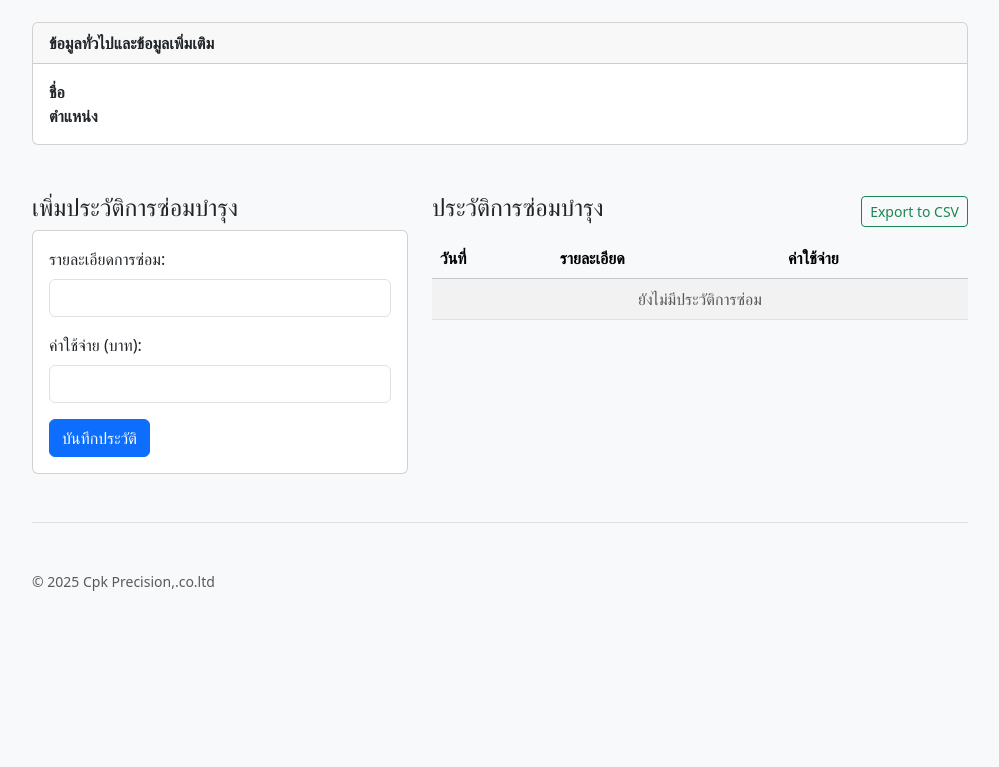
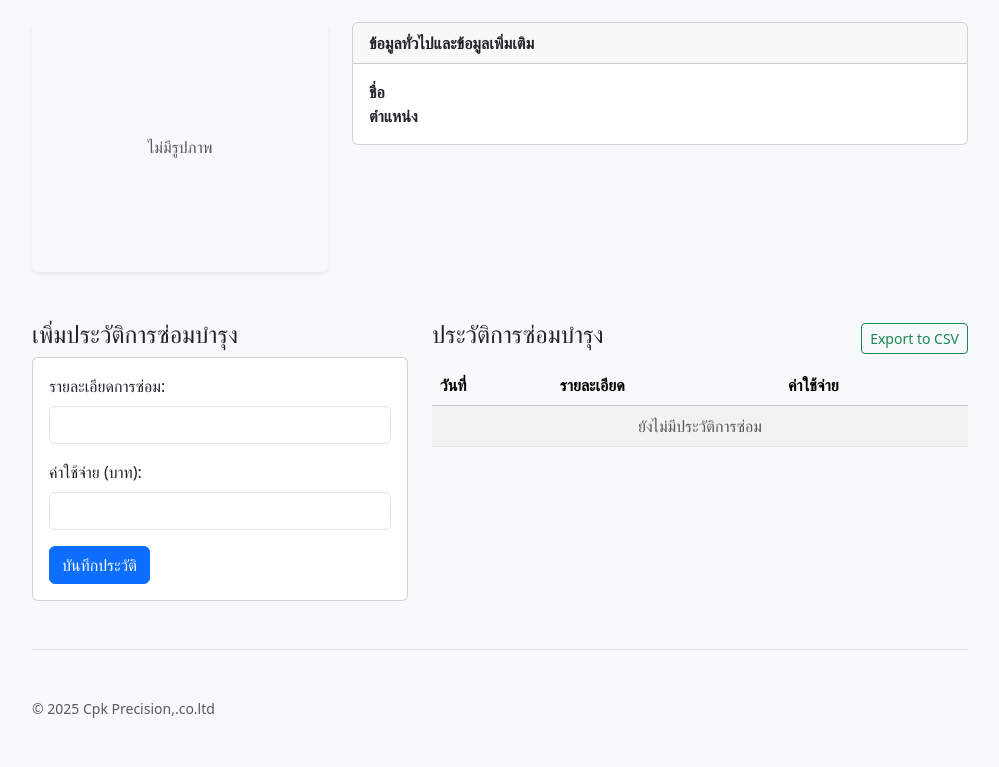
Before and after one commit to Semi-engineer/pm_app, a Flask app: template templates/asset_detail.html in a window 1280 px wide. Shown: the part 159-926 px from the top of the page, without its empty margins (140-1139 px from the left). Before the commit the page ends 750 px from the top, so only its background shows below. Run offline with Flask 3, Linux system fonts and the light colour scheme; the template is opened without the code that fills it, so the values that code supplies are empty.

Commit message:
feat: Add asset management features
This commit introduces new features for managing assets within the application.
Key changes include:
- Updated `.gitignore` to ignore new files.
- Modified `app.py` to add routes and logic for asset creation, viewing, editing, and deletion.
- Updated `schema.sql` to include a new `assets` table.
- Modified `templates/asset_detail.html` to display asset information.
- Modified `templates/edit_asset.html` to provide a form for editing assets.
- Modified `templates/index.html` to link to asset management pages.

```diff
--- a/app.py
+++ b/app.py
@@ -5,19 +5,35 @@ import functools
 import click
 import io
 import csv
-from flask import Flask, render_template, request, redirect, url_for, g, flash, jsonify, session, Response
+from flask import Flask, render_template, request, redirect, url_for, g, flash, jsonify, session, Response, send_from_directory
 from werkzeug.security import check_password_hash, generate_password_hash
+from werkzeug.utils import secure_filename
 from datetime import date, timedelta, datetime
 from collections import Counter
 
+# --- App Configuration ---
 app = Flask(__name__)
 app.secret_key = 'a-super-secret-key-that-you-should-change'
+
+# Configuration for File Uploads
+UPLOAD_FOLDER = os.path.join(app.root_path, 'uploads')
+ALLOWED_EXTENSIONS = {'png', 'jpg', 'jpeg', 'gif'}
+app.config['UPLOAD_FOLDER'] = UPLOAD_FOLDER
+
 DATABASE = os.path.join(app.instance_path, 'maintenance.db')
 
+# --- Initial Setup ---
 try:
     os.makedirs(app.instance_path)
+    os.makedirs(app.config['UPLOAD_FOLDER'])
 except OSError:
     pass
+
+# --- Helper Functions ---
+def allowed_file(filename):
+    """Checks if the file extension is allowed."""
+    return '.' in filename and \
+           filename.rsplit('.', 1)[1].lower() in ALLOWED_EXTENSIONS
 
 # --- Database Connection ---
 def get_db():
@@ -32,7 +48,7 @@ def close_connection(exception):
     if db is not None:
         db.close()
 
-# --- CLI Commands ---
+# --- CLI Commands (No Changes) ---
 @app.cli.command('init-db')
 def init_db_command():
     db = sqlite3.connect(DATABASE)
@@ -57,7 +73,7 @@ def create_admin_command(username, password):
     finally:
         db.close()
 
-# --- Decorators and Helpers ---
+# --- Decorators and Helpers (No Changes) ---
 def login_required(view):
     @functools.wraps(view)
     def wrapped_view(**kwargs):
@@ -75,12 +91,18 @@ def admin_required(view):
     return wrapped_view
 
 def get_all_technicians():
-    """Returns a list of all users with the 'technician' role."""
     db = get_db()
     technicians = db.execute("SELECT id, username FROM users WHERE role = 'technician' ORDER BY username").fetchall()
     return technicians
 
-# --- Authentication Routes ---
+# --- File Upload Serving Route (NEW) ---
+@app.route('/uploads/<filename>')
+@login_required
+def uploaded_file(filename):
+    """Provides access to uploaded files."""
+    return send_from_directory(app.config['UPLOAD_FOLDER'], filename)
+
+# --- Authentication Routes (No Changes) ---
 @app.route('/register', methods=('GET', 'POST'))
 def register():
     if request.method == 'POST':
@@ -126,38 +148,42 @@ def logout():
 @login_required
 def index():
     db = get_db()
-
     search_query = request.args.get('q', '')
-
     base_sql = "SELECT * FROM assets"
     params = []
-
     if search_query:
         search_term = f"%{search_query}%"
         base_sql += " WHERE name LIKE ? OR location LIKE ? OR custom_data LIKE ?"
         params.extend([search_term, search_term, search_term])
-
     base_sql += " ORDER BY id DESC"
-
     assets = db.execute(base_sql, params).fetchall()
-
     pm_due_assets = db.execute('SELECT * FROM assets WHERE next_pm_date IS NOT NULL AND next_pm_date != "" AND date(next_pm_date) <= date("now", "+7 days") ORDER BY next_pm_date ASC').fetchall()
     technicians = get_all_technicians()
-
     return render_template('index.html', assets=assets, pm_due_assets=pm_due_assets, technicians=technicians, search_query=search_query)
 
 @app.route('/add_asset', methods=['POST'])
 @login_required
 @admin_required
 def add_asset():
+    # --- Form data ---
     name, location = request.form['name'], request.form['location']
     next_pm_date = request.form.get('next_pm_date') or None
     pm_frequency_days = request.form.get('pm_frequency_days') or None
     technician_id = request.form.get('technician_id') or None
     custom_data = {k: v for k, v in zip(request.form.getlist('custom_key'), request.form.getlist('custom_value')) if k}
+
+    # --- File Upload Handling ---
+    image_filename = None
+    if 'asset_image' in request.files:
+        file = request.files['asset_image']
+        if file and file.filename != '' and allowed_file(file.filename):
+            image_filename = secure_filename(file.filename)
+            file.save(os.path.join(app.config['UPLOAD_FOLDER'], image_filename))
+
+    # --- Database Insert ---
     db = get_db()
-    db.execute('INSERT INTO assets (name, location, custom_data, next_pm_date, pm_frequency_days, technician_id) VALUES (?, ?, ?, ?, ?, ?)',
-               (name, location, json.dumps(custom_data), next_pm_date, pm_frequency_days, technician_id))
+    db.execute('INSERT INTO assets (name, location, custom_data, next_pm_date, pm_frequency_days, technician_id, asset_image_filename) VALUES (?, ?, ?, ?, ?, ?, ?)',
+               (name, location, json.dumps(custom_data), next_pm_date, pm_frequency_days, technician_id, image_filename))
     db.commit()
     flash(f'สินทรัพย์ "{name}" ถูกเพิ่มเข้าระบบเรียบร้อยแล้ว', 'success')
     return redirect(url_for('index'))
@@ -168,22 +194,36 @@ def add_asset():
 def edit_asset(asset_id):
     db = get_db()
     if request.method == 'POST':
+        # --- Form Data ---
         name, location = request.form['name'], request.form['location']
         next_pm_date = request.form.get('next_pm_date') or None
         pm_frequency_days = request.form.get('pm_frequency_days') or None
         technician_id = request.form.get('technician_id') or None
         custom_data = {k: v for k, v in zip(request.form.getlist('custom_key'), request.form.getlist('custom_value')) if k}
-        db.execute('UPDATE assets SET name = ?, location = ?, custom_data = ?, next_pm_date = ?, pm_frequency_days = ?, technician_id = ? WHERE id = ?',
-                   (name, location, json.dumps(custom_data), next_pm_date, pm_frequency_days, technician_id, asset_id))
+
+        # --- File Upload Handling ---
+        image_filename = request.form.get('current_image') # Keep old image by default
+        if 'asset_image' in request.files:
+            file = request.files['asset_image']
+            if file and file.filename != '' and allowed_file(file.filename):
+                # New file was uploaded, save it and update the filename
+                image_filename = secure_filename(file.filename)
+                file.save(os.path.join(app.config['UPLOAD_FOLDER'], image_filename))
+
+        # --- Database Update ---
+        db.execute('UPDATE assets SET name = ?, location = ?, custom_data = ?, next_pm_date = ?, pm_frequency_days = ?, technician_id = ?, asset_image_filename = ? WHERE id = ?',
+                   (name, location, json.dumps(custom_data), next_pm_date, pm_frequency_days, technician_id, image_filename, asset_id))
         db.commit()
         flash(f'ข้อมูลสินทรัพย์ "{name}" ถูกอัปเดตเรียบร้อยแล้ว', 'success')
         return redirect(url_for('asset_detail', asset_id=asset_id))
+
     asset_row = db.execute('SELECT * FROM assets WHERE id = ?', (asset_id,)).fetchone()
     asset = dict(asset_row)
     asset['custom_data'] = json.loads(asset['custom_data'])
     technicians = get_all_technicians()
     return render_template('edit_asset.html', asset=asset, technicians=technicians)
 
+# ... (my-tasks route is unchanged) ...
 @app.route('/my-tasks')
 @login_required
 def my_tasks():
@@ -194,6 +234,7 @@ def my_tasks():
         ORDER BY next_pm_date ASC
     """, (session['user_id'],)).fetchall()
     return render_template('my_tasks.html', tasks=tasks)
+
 
 @app.route('/asset/<int:asset_id>')
 @login_required
@@ -212,14 +253,25 @@ def asset_detail(asset_id):
 @admin_required
 def delete_asset(asset_id):
     db = get_db()
-    asset = db.execute('SELECT name FROM assets WHERE id = ?', (asset_id,)).fetchone()
-    asset_name = asset['name'] if asset else ''
-    db.execute('DELETE FROM maintenance_history WHERE asset_id = ?', (asset_id,))
-    db.execute('DELETE FROM assets WHERE id = ?', (asset_id,))
-    db.commit()
-    flash(f'สินทรัพย์ "{asset_name}" ถูกลบออกจากระบบเรียบร้อยแล้ว', 'success')
+    asset = db.execute('SELECT name, asset_image_filename FROM assets WHERE id = ?', (asset_id,)).fetchone()
+    if asset:
+        asset_name = asset['name']
+        # --- Delete associated image file ---
+        if asset['asset_image_filename']:
+            try:
+                os.remove(os.path.join(app.config['UPLOAD_FOLDER'], asset['asset_image_filename']))
+            except OSError as e:
+                print(f"Error deleting file {asset['asset_image_filename']}: {e}")
+
+        db.execute('DELETE FROM maintenance_history WHERE asset_id = ?', (asset_id,))
+        db.execute('DELETE FROM assets WHERE id = ?', (asset_id,))
+        db.commit()
+        flash(f'สินทรัพย์ "{asset_name}" และข้อมูลที่เกี่ยวข้องถูกลบออกจากระบบเรียบร้อยแล้ว', 'success')
+    else:
+        flash('ไม่พบสินทรัพย์ที่ต้องการลบ', 'error')
     return redirect(url_for('index'))
 
+# ... (perform_pm and add_maintenance routes are unchanged) ...
 @app.route('/perform_pm/<int:asset_id>', methods=['POST'])
 @login_required
 def perform_pm(asset_id):
@@ -247,6 +299,8 @@ def add_maintenance(asset_id):
     flash('เพิ่มประวัติการซ่อมบำรุงเรียบร้อยแล้ว', 'success')
     return redirect(url_for('asset_detail', asset_id=asset_id))
 
+
+# --- Dashboard & API Routes (No Changes) ---
 @app.route('/dashboard')
 @login_required
 def dashboard():
@@ -264,52 +318,41 @@ def pm_events_api():
 @login_required
 def reports():
     db = get_db()
-
     costs_by_month = db.execute("""
         SELECT strftime('%Y-%m', date) as month, SUM(cost) as total_cost
         FROM maintenance_history WHERE cost IS NOT NULL AND cost > 0
         GROUP BY month ORDER BY month;
     """).fetchall()
-
     cost_data = {
         'labels': [datetime.strptime(row['month'], '%Y-%m').strftime('%b %Y') for row in costs_by_month],
         'data': [row['total_cost'] or 0 for row in costs_by_month]
     }
-
     all_descriptions = db.execute("SELECT description FROM maintenance_history").fetchall()
     job_type_counts = Counter(
         'งาน PM' if 'PM' in row['description'] or 'บำรุงรักษาเชิงป้องกัน' in row['description']
         else 'งานซ่อมทั่วไป (CM)'
         for row in all_descriptions
     )
-
     job_type_data = {
         'labels': list(job_type_counts.keys()),
         'data': list(job_type_counts.values())
     }
-
     return render_template('reports.html', cost_data=cost_data, job_type_data=job_type_data)
 
 @app.route('/export_asset_history/<int:asset_id>')
 @login_required
 def export_asset_history(asset_id):
     db = get_db()
-
     asset = db.execute('SELECT name FROM assets WHERE id = ?', (asset_id,)).fetchone()
     if not asset:
         flash('ไม่พบสินทรัพย์ที่ต้องการ', 'error')
         return redirect(url_for('index'))
-
     history = db.execute('SELECT date, description, cost FROM maintenance_history WHERE asset_id = ? ORDER BY date DESC', (asset_id,)).fetchall()
-
     output = io.StringIO()
     writer = csv.writer(output)
-
     writer.writerow(['Date', 'Description', 'Cost'])
-
     for item in history:
         writer.writerow([item['date'], item['description'], item['cost']])
-
     output.seek(0)
     return Response(
         output,
@@ -317,5 +360,6 @@ def export_asset_history(asset_id):
         headers={"Content-Disposition": f"attachment;filename=history_{asset['name'].replace(' ', '_')}_{asset_id}.csv"}
     )
 
+# --- Main Execution ---
 if __name__ == '__main__':
     app.run(debug=True)
--- a/schema.sql
+++ b/schema.sql
@@ -22,6 +22,7 @@ CREATE TABLE assets (
     next_pm_date TEXT,
     pm_frequency_days INTEGER,
     technician_id INTEGER,
+    asset_image_filename TEXT,
     FOREIGN KEY(technician_id) REFERENCES users(id)
 );
 
--- a/templates/asset_detail.html
+++ b/templates/asset_detail.html
@@ -18,20 +18,32 @@
 </div>
 {% endif %}
 
-<div class="card mb-4">
-    <div class="card-header fw-bold">ข้อมูลทั่วไปและข้อมูลเพิ่มเติม</div>
-    <div class="card-body">
-        <dl class="row mb-0">
-            <dt class="col-sm-3">ชื่อ</dt><dd class="col-sm-9">{{ asset.name }}</dd>
-            <dt class="col-sm-3">ตำแหน่ง</dt><dd class="col-sm-9">{{ asset.location }}</dd>
-            {% if asset.technician_name %}<dt class="col-sm-3">ผู้รับผิดชอบ</dt><dd class="col-sm-9">{{ asset.technician_name }}</dd>{% endif %}
-            {% if asset.next_pm_date %}<dt class="col-sm-3">PM ครั้งถัดไป</dt><dd class="col-sm-9">{{ asset.next_pm_date }}</dd>{% endif %}
-            {% if asset.pm_frequency_days %}<dt class="col-sm-3">ความถี่ PM</dt><dd class="col-sm-9">ทุกๆ {{ asset.pm_frequency_days }} วัน</dd>{% endif %}
-            {% for key, value in asset.custom_data.items() %}<dt class="col-sm-3">{{ key }}</dt><dd class="col-sm-9">{{ value }}</dd>{% endfor %}
-        </dl>
+<div class="row">
+    <div class="col-md-4">
+        {% if asset.asset_image_filename %}
+            <img src="{{ url_for('uploaded_file', filename=asset.asset_image_filename) }}" alt="รูปภาพของ {{ asset.name }}" class="img-fluid rounded shadow-sm">
+        {% else %}
+            <div class="d-flex align-items-center justify-content-center bg-light rounded shadow-sm text-muted" style="height: 250px;">
+                <span>ไม่มีรูปภาพ</span>
+            </div>
+        {% endif %}
+    </div>
+    <div class="col-md-8">
+        <div class="card">
+            <div class="card-header fw-bold">ข้อมูลทั่วไปและข้อมูลเพิ่มเติม</div>
+            <div class="card-body">
+                <dl class="row mb-0">
+                    <dt class="col-sm-4">ชื่อ</dt><dd class="col-sm-8">{{ asset.name }}</dd>
+                    <dt class="col-sm-4">ตำแหน่ง</dt><dd class="col-sm-8">{{ asset.location }}</dd>
+                    {% if asset.technician_name %}<dt class="col-sm-4">ผู้รับผิดชอบ</dt><dd class="col-sm-8">{{ asset.technician_name }}</dd>{% endif %}
+                    {% if asset.next_pm_date %}<dt class="col-sm-4">PM ครั้งถัดไป</dt><dd class="col-sm-8">{{ asset.next_pm_date }}</dd>{% endif %}
+                    {% if asset.pm_frequency_days %}<dt class="col-sm-4">ความถี่ PM</dt><dd class="col-sm-8">ทุกๆ {{ asset.pm_frequency_days }} วัน</dd>{% endif %}
+                    {% for key, value in asset.custom_data.items() %}<dt class="col-sm-4">{{ key }}</dt><dd class="col-sm-8">{{ value }}</dd>{% endfor %}
+                </dl>
+            </div>
+        </div>
     </div>
 </div>
-
 <div class="row gx-4 mt-5">
     <div class="col-md-5">
         <h4>เพิ่มประวัติการซ่อมบำรุง</h4>
```
Also changed, not shown: templates/edit_asset.html (+13 -2 lines), templates/index.html (+6 -4 lines), 1 other file.
